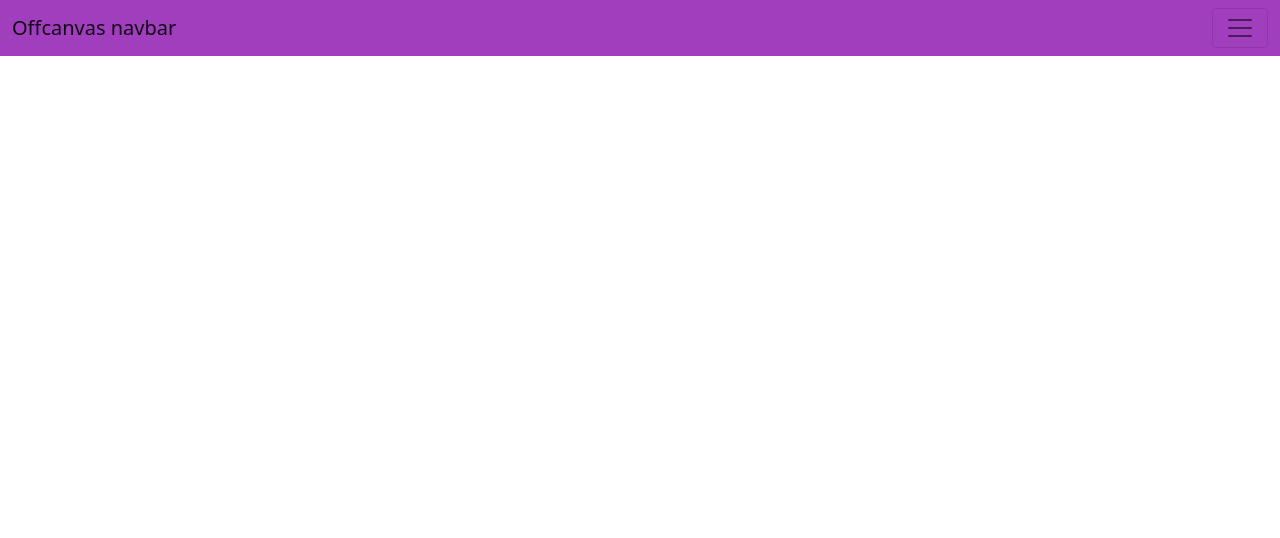
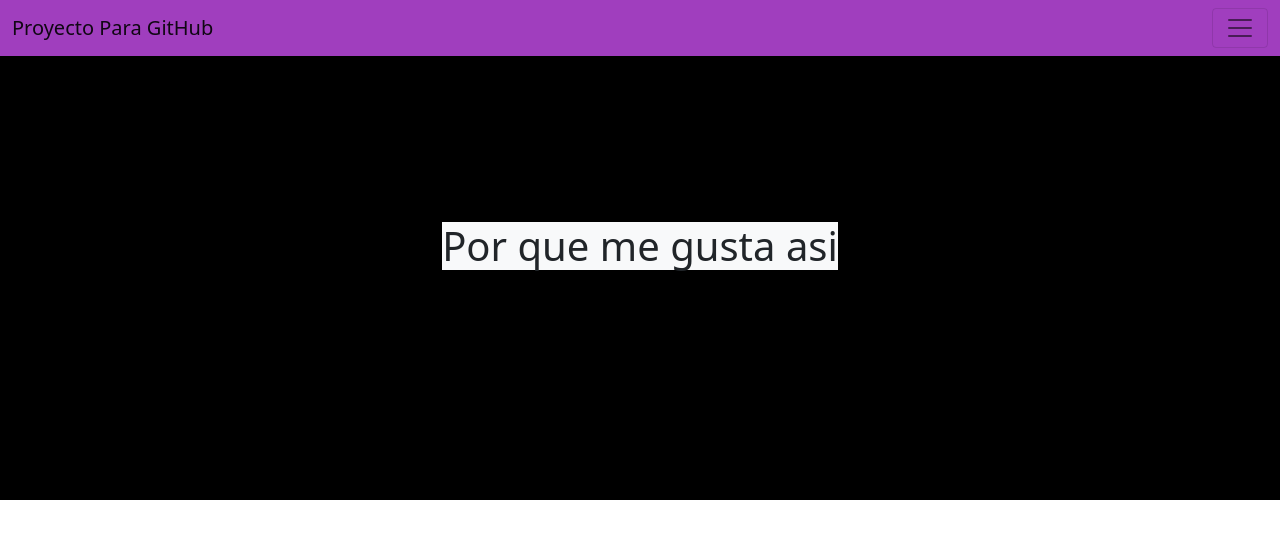
Before and after one commit to Pantuflas04/MiProyectoCoder, a plain HTML site: page index.html in a window 1280 px wide. Drawn offline with nearby package versions, Linux system fonts and the light colour scheme.

Commit message:
ingreso de main de nosotros

```diff
--- a/estilo.css
+++ b/estilo.css
@@ -7,3 +7,17 @@
 .navbar{
     background-color: rgb(160, 62, 190);
 }
+
+.sectionnos{
+    display: flex;
+    justify-content: center;
+    align-items:center;
+    height: 500px;
+    width: 100%;
+    background-color: black;
+}
+
+.contenedortex{
+
+
+}
--- a/index.html
+++ b/index.html
@@ -12,7 +12,7 @@
     <!--NavBar On-->
     <nav class="navbar navbar-light   fixed-top">
         <div class="container-fluid">
-          <a class="navbar-brand" href="#">Offcanvas navbar</a>
+          <a class="navbar-brand" href="#">Proyecto Para GitHub</a>
           <button class="navbar-toggler" type="button" data-bs-toggle="offcanvas" data-bs-target="#offcanvasNavbar" aria-controls="offcanvasNavbar">
             <span class="navbar-toggler-icon"></span>
           </button>
@@ -52,6 +52,15 @@
         </div>
       </nav>
     <!--NavBar Off-->
+    <!--Info-->
+    <section class="sectionnos con-12 contain-fluid flex">
+        <div class="row">
+            <div class="con-12 contenedortex">
+                <h1 class="h1 bg-light">Por que me gusta asi</h1>
+            </div>
+        </div>
+    </section>
+    <!--Info off-->
     <!--java -->
     <script src="https://cdn.jsdelivr.net/npm/@popperjs/core@2.10.2/dist/umd/popper.min.js" integrity="sha384-7+zCNj/IqJ95wo16oMtfsKbZ9ccEh31eOz1HGyDuCQ6wgnyJNSYdrPa03rtR1zdB" crossorigin="anonymous"></script>
     <script src="https://cdn.jsdelivr.net/npm/bootstrap@5.1.3/dist/js/bootstrap.min.js" integrity="sha384-QJHtvGhmr9XOIpI6YVutG+2QOK9T+ZnN4kzFN1RtK3zEFEIsxhlmWl5/YESvpZ13" crossorigin="anonymous"></script>
```
